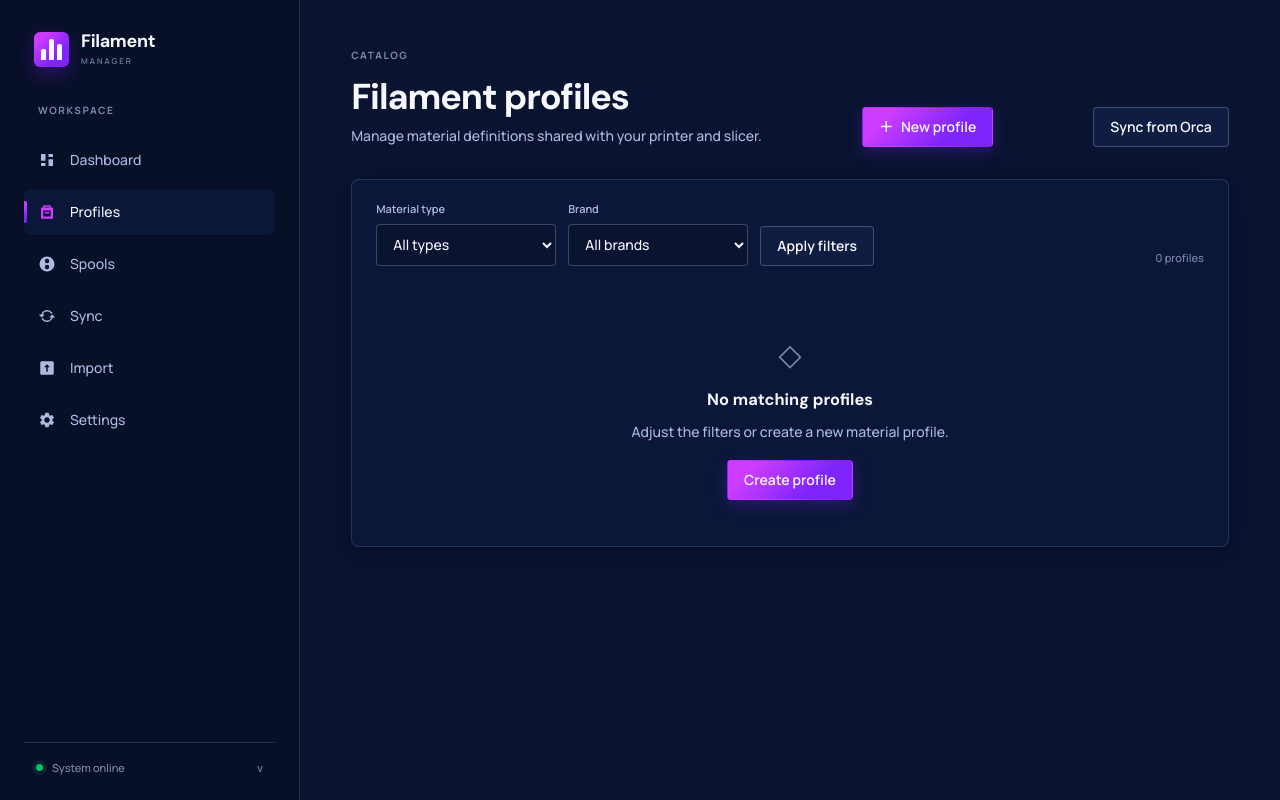
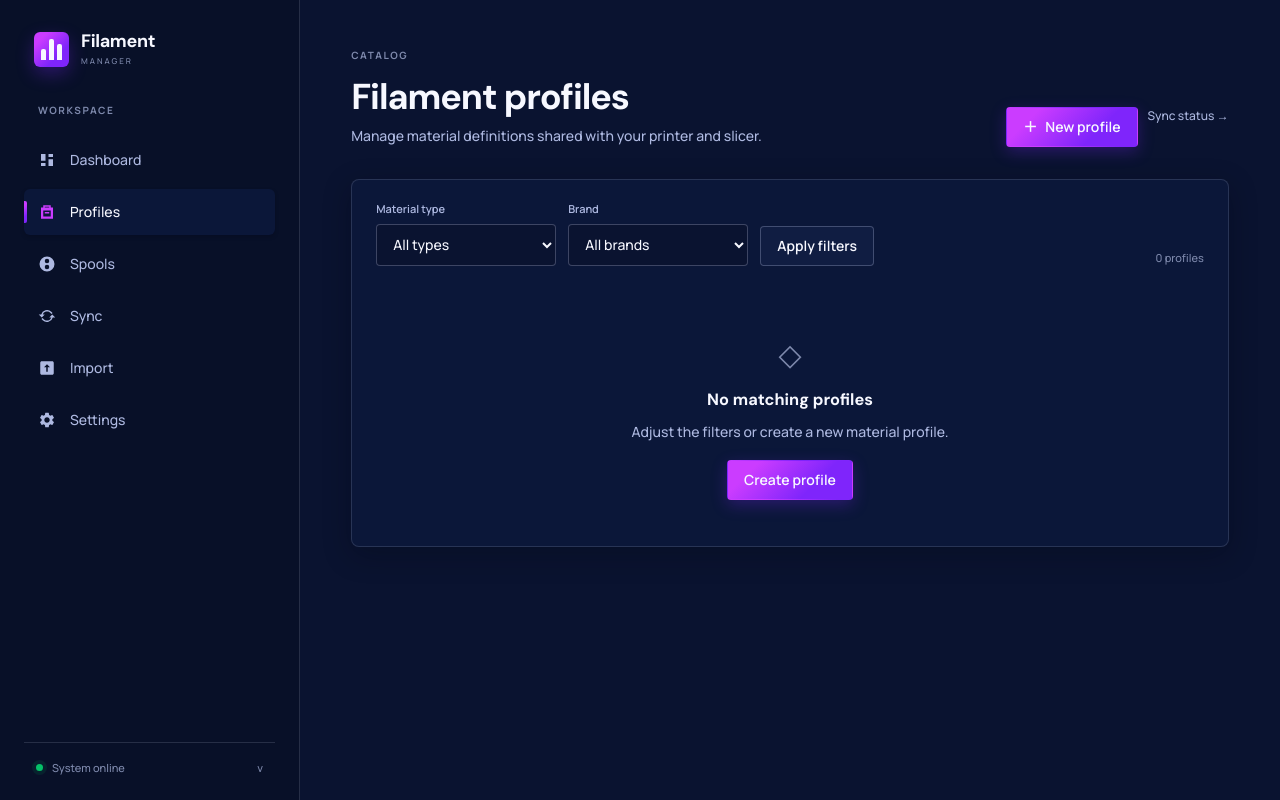
Before and after one commit to oliverzein/filament-manager, a FastAPI app: page /profiles in a window 1280 px wide. Run offline with FastAPI, Linux system fonts and the light colour scheme.

Commit message:
feat: remove 'Sync from Orca' from profiles, relabel orca fragment to 'Pull from Cloud'

```diff
--- a/fm/api/templates/orca_fragment.html
+++ b/fm/api/templates/orca_fragment.html
@@ -37,7 +37,7 @@
     <button class="button button-secondary"
             hx-post="/profiles/{{ pid }}/sync-from-orca"
             hx-swap="outerHTML"
-            hx-target="#orca-settings">Sync from Orca</button>
+            hx-target="#orca-settings">Pull from Cloud</button>
   </div>
 </div>
 {% else %}
@@ -48,7 +48,7 @@
     <button class="button button-secondary"
             hx-post="/profiles/{{ pid }}/sync-from-orca"
             hx-swap="outerHTML"
-            hx-target="#orca-settings">Sync from Orca</button>
+            hx-target="#orca-settings">Pull from Cloud</button>
   </div>
 </div>
 {% endif %}
--- a/fm/api/templates/profiles.html
+++ b/fm/api/templates/profiles.html
@@ -2,11 +2,7 @@
 {% block title %}Profiles — Filament Manager{% endblock %}
 {% block content %}
 <section id="profiles">
-  <header class="page-header"><div><p class="eyebrow">Catalog</p><h1>Filament profiles</h1><p>Manage material definitions shared with your printer and slicer.</p></div><a href="/profiles/new" class="button button-primary"><span>＋</span> New profile</a>
-    <form method="post" action="/profiles/sync-from-orca" style="display:inline">
-      <button type="submit" class="button button-secondary">Sync from Orca</button>
-    </form>
-    </header>
+  <header class="page-header"><div><p class="eyebrow">Catalog</p><h1>Filament profiles</h1><p>Manage material definitions shared with your printer and slicer.</p></div><div class="button-group"><a href="/profiles/new" class="button button-primary"><span>＋</span> New profile</a><a href="/sync" class="text-link">Sync status →</a></div></header>
 
   <section class="panel table-panel">
     <div class="toolbar">
@@ -31,17 +27,4 @@
     {% else %}<div class="empty-state"><span>◇</span><h3>No matching profiles</h3><p>Adjust the filters or create a new material profile.</p><a href="/profiles/new" class="button button-primary">Create profile</a></div>{% endif %}
   </section>
 </section>
-<div id="orca-toast" class="orca-toast"></div>
-{% set toast_msg = "Profile deleted — Orca Cloud preset could not be removed" if cloud_failed else ("Profile deleted" if deleted else "Synced from Orca Cloud") %}
-{% if orca_synced or deleted %}
-<script>
-  (function() {
-    var t = document.getElementById('orca-toast');
-    if (!t) return;
-    t.innerHTML = '<span>{{ toast_msg }}</span>';
-    t.classList.add('show');
-    setTimeout(function() { t.classList.remove('show'); }, 3000);
-  })();
-</script>
-{% endif %}
 {% endblock %}
--- a/fm/api/ui.py
+++ b/fm/api/ui.py
@@ -178,14 +178,6 @@ def profiles_page(
             "cloud_failed": cloud_failed,
         },
     )
-
-
-@router.post("/profiles/sync-from-orca")
-def profiles_sync_from_orca(db: DbSession) -> RedirectResponse:
-    """Pull all Orca Cloud presets and match against all profiles."""
-    refresh_preset_drift(db, adopt=True)
-    db.flush()
-    return RedirectResponse(url="/profiles?orca_synced=1", status_code=303)
 
 
 # ---------------------------------------------------------------------------
```
Also changed, not shown: tests/test_ui.py (+33 -0 lines), tests/test_ui_import_orca.py (+5 -7 lines).
